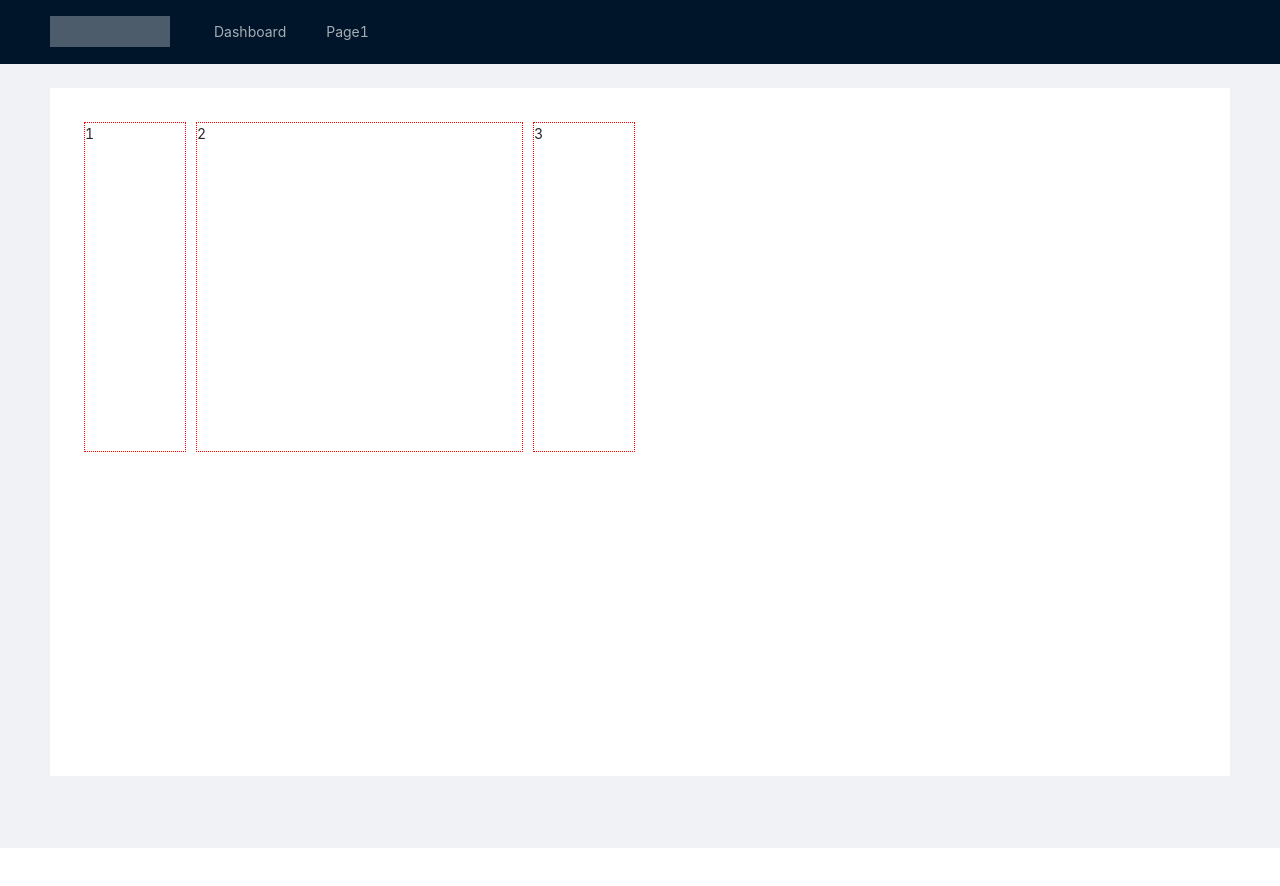
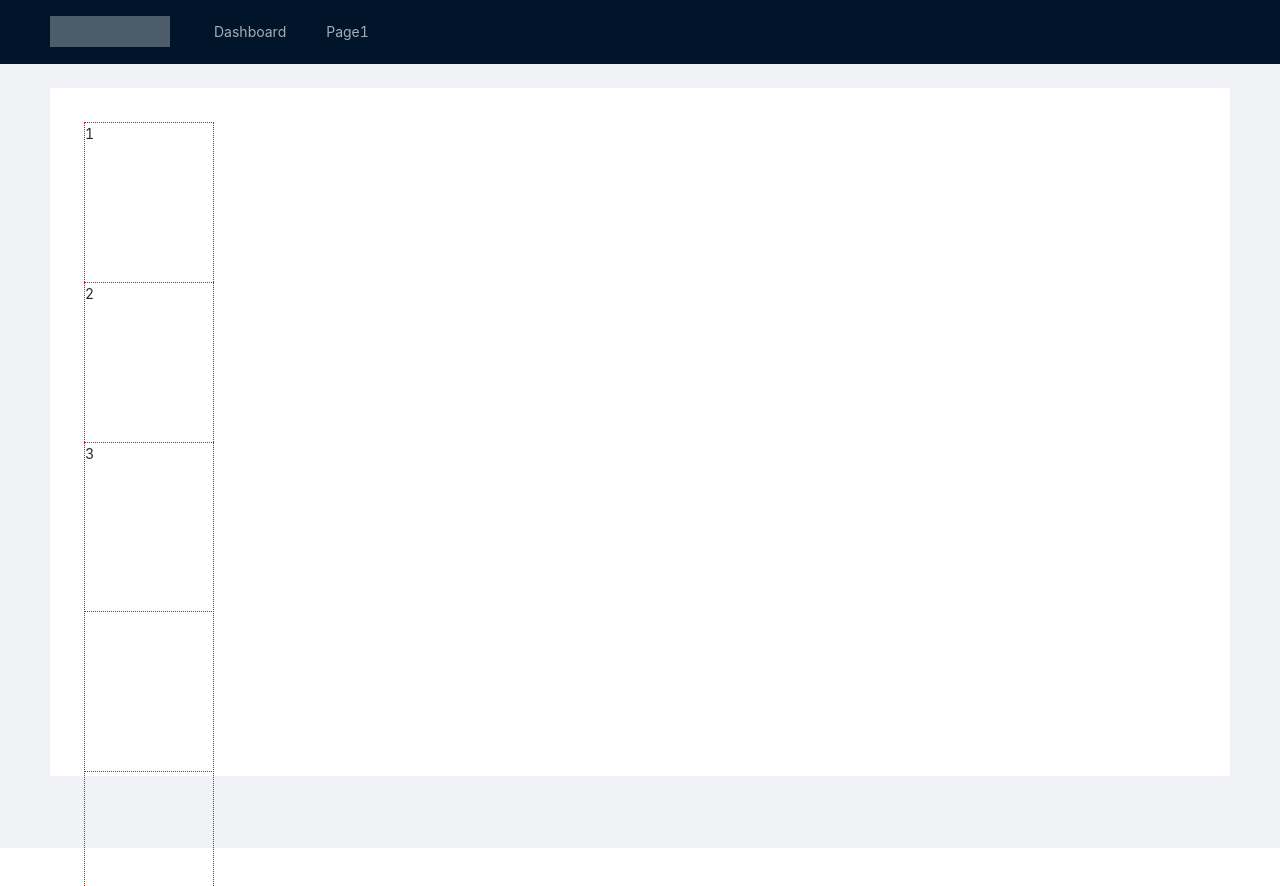
Before and after one commit to zlxiao97/cra-antd-template, a React (Create React App) app: page /dashboard in a window 1280 px wide. Shown: the top 886 px of the page. Before the commit the page ends 848 px from the top, so only its background shows below. Built offline with nearby package versions, Linux system fonts and the light colour scheme.

Commit message:
fix: rgl breakpoints

```diff
--- a/src/components/PageLayout/index.js
+++ b/src/components/PageLayout/index.js
@@ -8,8 +8,8 @@ export default (props) => {
     className: styles.layout,
     isDraggable: false,
     isResizable: false,
-    width: { lg: 1200, md: 996, sm: 768, xs: 480, xxs: 0 },
-    cols: { lg: 12, md: 10, sm: 6, xs: 4, xxs: 2 },
+    breakpoints: { xxl: 1600, xl: 1200, lg: 992, md: 768, sm: 576, xs: 480 },
+    cols: { xxl: 12, xl: 10, lg: 8, md: 6, sm: 4, xs: 2 },
   };
   return (
     <ResponsiveGridLayout {...defaultProps} layouts={props.layouts}>
--- a/src/pages/Dashboard/config/layouts.json
+++ b/src/pages/Dashboard/config/layouts.json
@@ -1,13 +1,16 @@
 {
-  "lg": [
+  "xxl": [
     { "i": "a", "x": 0, "y": 0, "w": 1, "h": 2 },
     { "i": "b", "x": 1, "y": 0, "w": 3, "h": 2 },
     { "i": "c", "x": 4, "y": 0, "w": 1, "h": 2 }
   ],
-  "xs": [
+  "xl": [
     { "i": "a", "x": 0, "y": 0, "w": 5, "h": 2 },
     { "i": "b", "x": 0, "y": 2, "w": 5, "h": 2 },
     { "i": "c", "x": 0, "y": 4, "w": 5, "h": 2 }
   ],
-  "xxs": []
+  "lg": [],
+  "md": [],
+  "sm": [],
+  "xs": []
 }
```
